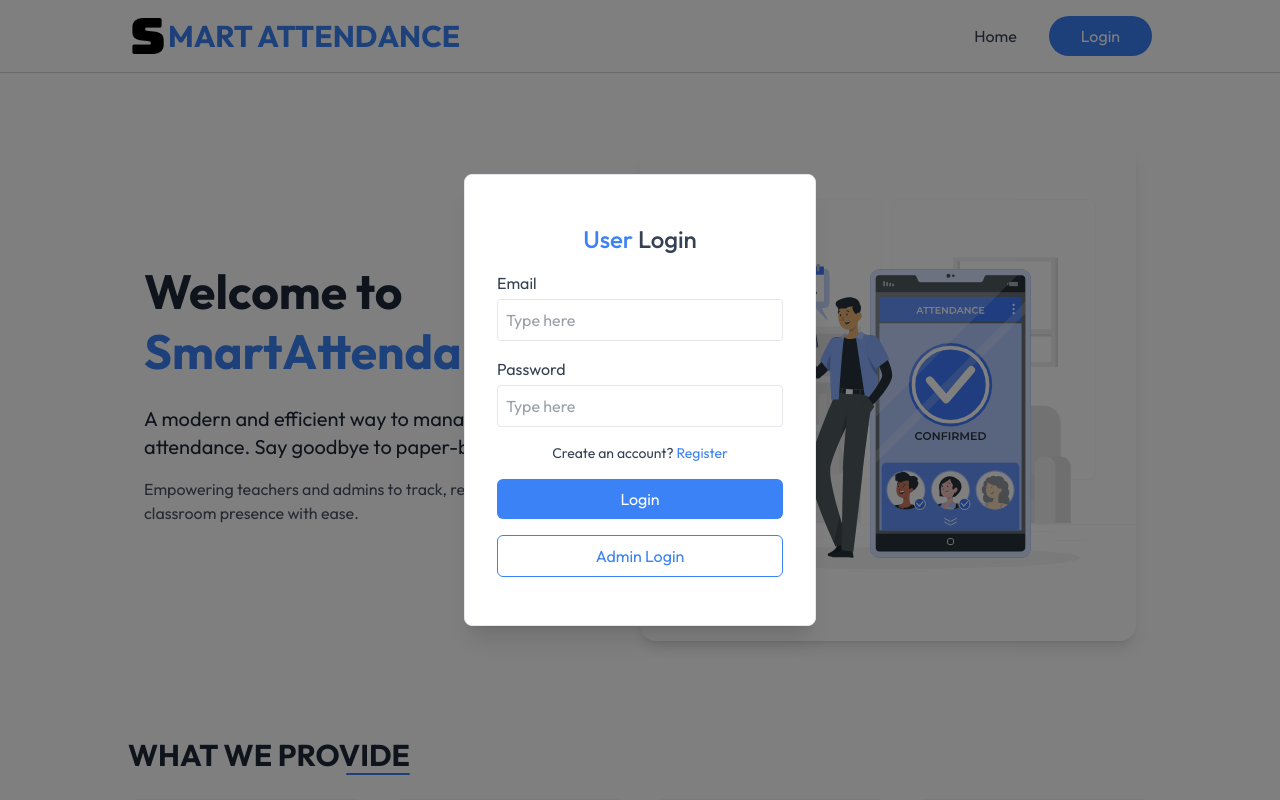
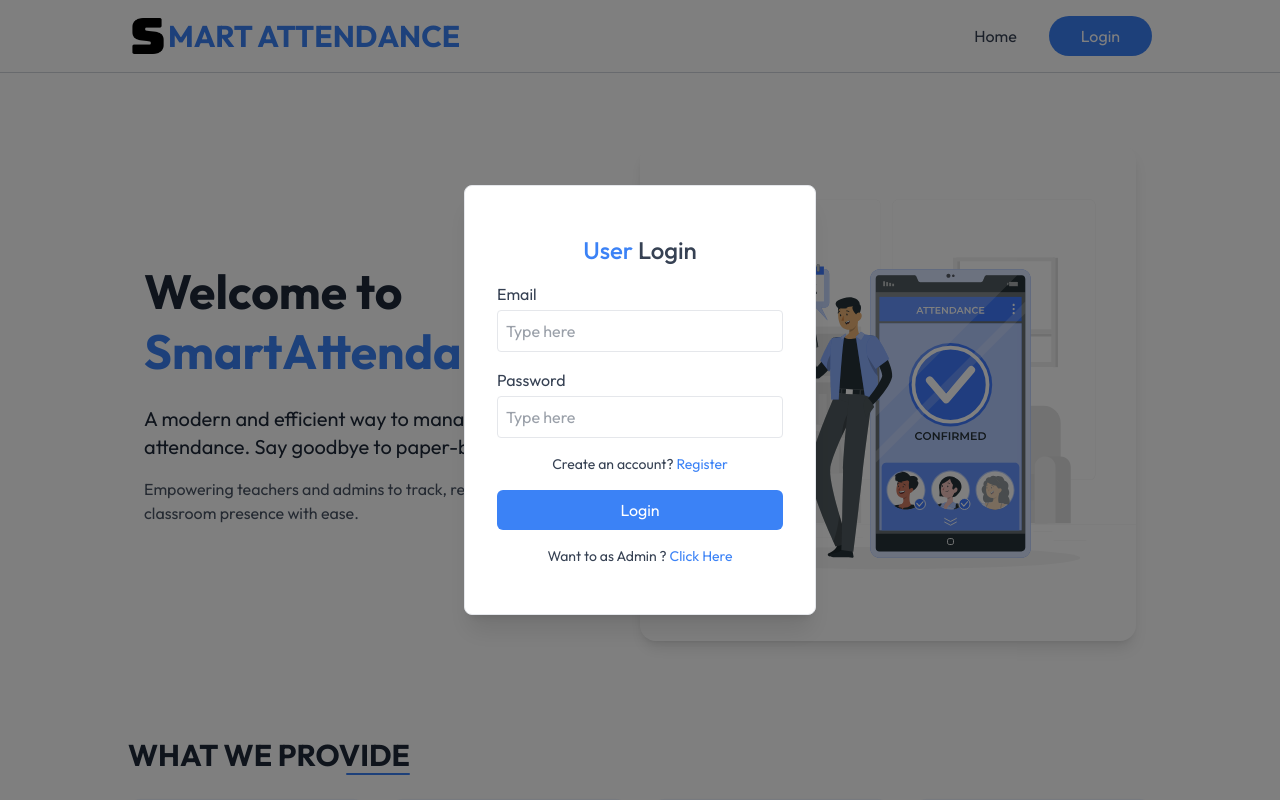
Before and after one commit to officialharis/attendance-mamagement, a React (Vite) app in the folder frontend/: page / in a window 1280 px wide. Both pictures are taken after a click on the button "Login". Shown: the top 800 px of the page. Built offline with nearby package versions, Linux system fonts and the light colour scheme; no server answers.

Commit message:
Fixing Admin Login Issue

```diff
--- a/frontend/src/components/Login.jsx
+++ b/frontend/src/components/Login.jsx
@@ -10,14 +10,15 @@ const Login = () => {
   const [department, setDepartment] = useState("MCA");
   const [email, setEmail] = useState("");
   const [password, setPassword] = useState("");
+  const [showAdminLogin, setShowAdminLogin] = useState(false);
 
   const { setUser, setRole, showUserLogin, setShowUserLogin, navigate, axios } =
     useAppContext();
 
   const handleSubmit = async (e) => {
     e.preventDefault();
-      console.log("Login button clicked");
-      console.log("BASE URL:", axios.defaults.baseURL);
+    console.log("Login button clicked");
+    console.log("BASE URL:", axios.defaults.baseURL);
 
     try {
       let res;
@@ -39,10 +40,10 @@ const Login = () => {
       setUser(user);
       setRole(user.role);
       setShowUserLogin(false);
-      toast.success(res.data.message)
+      toast.success(res.data.message);
       navigate("/"); // redirect after login
     } catch (error) {
-      const errorMessage = error.response?.data?.message
+      const errorMessage = error.response?.data?.message;
       toast.error(errorMessage);
       console.error("Login/Register Error:", error);
     }
@@ -51,7 +52,7 @@ const Login = () => {
   return (
     <div
       onClick={() => setShowUserLogin(false)}
-      className="fixed inset-0 z-30 flex items-center justify-center bg-black/50"
+      className="fixed inset-0 z-30 flex flex-col  gap-2 items-center justify-center bg-black/50"
     >
       <form
         onSubmit={handleSubmit}
@@ -173,11 +174,24 @@ const Login = () => {
         <button className="bg-primary hover:bg-primary-dull transition-all text-white w-full py-2 rounded-md cursor-pointer">
           {state === "register" ? "Create Account" : "Login"}
         </button>
+        <p className="text-sm text-center">
+          Want to as Admin ?{" "}
+          <span
+            onClick={() => setShowAdminLogin(true)}
+            className="text-primary cursor-pointer"
+          >
+            Click Here
+          </span>
+        </p>
+      </form>
+      {showAdminLogin && (
         <button
-        onClick={()=>navigate('/admin')}
-        className="border border-primary text-primary hover:bg-primary hover:text-white transition-all w-full py-2 rounded-md cursor-pointer">Admin Login
+          onClick={() => navigate("/admin")}
+          className="border border-black text-white bg-primary hover:bg-primary-dull transition-all w-1/5 py-2 rounded-md cursor-pointer"
+        >
+          Admin Login
         </button>
-      </form>
+      )}
     </div>
   );
 };
```
